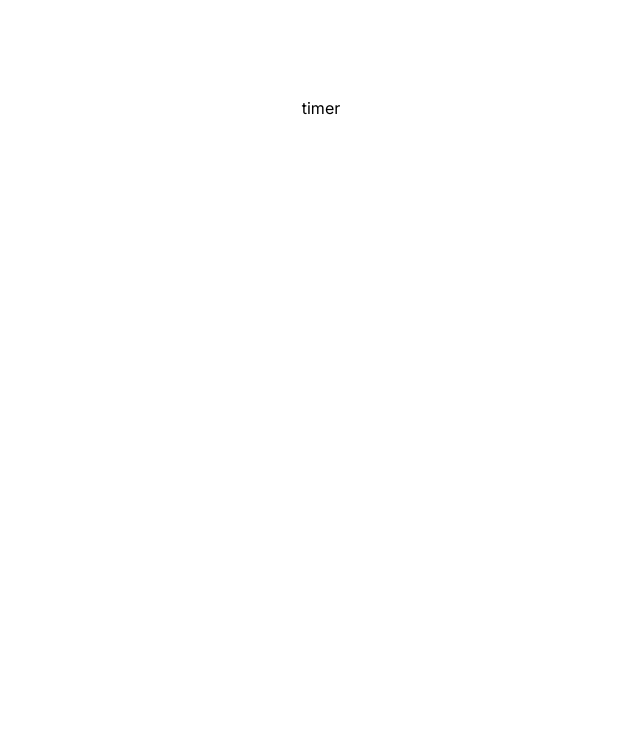
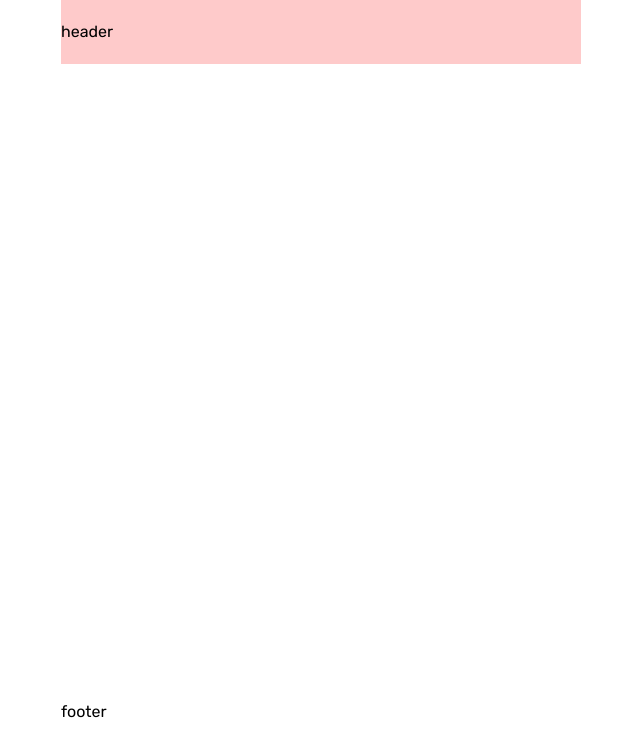
Before and after one commit to AnSuebin/timer, a Next.js app: page / in a window 1280 px wide. Shown: the top 756 px of the page, without its empty margins (319-959 px from the left). Built offline with nearby package versions, Linux system fonts and the light colour scheme.

Commit message:
styled : 기본 layout 적용

```diff
--- a/package.json
+++ b/package.json
@@ -21,6 +21,7 @@
     "eslint": "^8.56.0",
     "eslint-config-next": "14.1.0",
     "postcss": "^8",
+    "prettier-plugin-tailwindcss": "^0.5.11",
     "tailwindcss": "^3.3.0",
     "typescript": "^5"
   }
--- a/src/app/layout.tsx
+++ b/src/app/layout.tsx
@@ -1,12 +1,13 @@
-import type { Metadata } from "next";
-import { Inter } from "next/font/google";
-import "./globals.css";
+import type { Metadata } from 'next';
+import { Rubik } from 'next/font/google';
 
-const inter = Inter({ subsets: ["latin"] });
+import './globals.css';
+
+const rubik = Rubik({ subsets: ['latin'] });
 
 export const metadata: Metadata = {
-  title: "Create Next App",
-  description: "Generated by create next app",
+  title: 'Create Next App',
+  description: 'Generated by create next app',
 };
 
 export default function RootLayout({
@@ -16,7 +17,7 @@ export default function RootLayout({
 }>) {
   return (
     <html lang="en">
-      <body className={inter.className}>{children}</body>
+      <body className={rubik.className}>{children}</body>
     </html>
   );
 }
--- a/src/app/page.tsx
+++ b/src/app/page.tsx
@@ -1,9 +1,7 @@
-import Image from 'next/image';
+import Footer from '@/components/layout/Footer';
+import Header from '@/components/layout/Header';
+import MobileContainer from '@/components/container/MobileContainer';
 
 export default function Home() {
-  return (
-    <main className="flex min-h-screen flex-col items-center justify-between p-24">
-      timer
-    </main>
-  );
+  return <MobileContainer Header={<Header />} Footer={<Footer />}></MobileContainer>;
 }
--- /dev/null
+++ b/src/components/container/MobileContainer.tsx
@@ -0,0 +1,39 @@
+'use client';
+import React from 'react';
+
+import { useWindowSize } from '@/hooks/useWindowSize';
+
+interface Props {
+  MetaHead?: React.ReactElement;
+  Header?: React.ReactElement;
+  Footer?: React.ReactElement;
+}
+
+const MobileContainer: React.FC<React.PropsWithChildren<Props>> = ({
+  MetaHead,
+  Header,
+  Footer,
+  children,
+}) => {
+  const { isMobile } = useWindowSize();
+  const bottomPadding = Footer && 'mb-[100px]';
+  const mainTopMargin = isMobile ? 'pt-[50px]' : 'pt-[64px]';
+
+  return (
+    <div className={'min-h-screen w-full bg-white'}>
+      {MetaHead}
+      <header className="fixed top-0 left-1/2 translate-x-[-50%] z-[999] w-mobileWidth max-mobile:w-full">
+        {Header}
+      </header>
+      <main
+        className={`${mainTopMargin} ${bottomPadding} mx-auto w-mobileWidth min-h-[calc(100vh)]  shadow-inherit`}>
+        {children}
+      </main>
+      <footer className="fixed bottom-0 left-1/2 translate-x-[-50%] w-mobileWidth max-mobile:w-full">
+        {Footer}
+      </footer>
+    </div>
+  );
+};
+
+export default MobileContainer;
--- /dev/null
+++ b/src/components/layout/Footer.tsx
@@ -0,0 +1,7 @@
+import React from 'react';
+
+const Footer = () => {
+  return <div className=" h-footer">footer</div>;
+};
+
+export default Footer;
--- /dev/null
+++ b/src/components/layout/Header.tsx
@@ -0,0 +1,12 @@
+import React from 'react';
+
+const Header = () => {
+  return (
+    <header
+      className={`h-header max-mobile:h-mobileHeader bg-red-200 flex justify-between items-center `}>
+      header
+    </header>
+  );
+};
+
+export default Header;
--- /dev/null
+++ b/src/hooks/useWindowSize.ts
@@ -0,0 +1,30 @@
+'use client';
+
+import { useEffect, useState } from 'react';
+
+export const useWindowSize = () => {
+  const [isMobile, setIsMobile] = useState(false);
+  const [windowSize, setWindowSize] = useState({
+    width: 0,
+    height: 0,
+  });
+
+  useEffect(() => {
+    const handleResize = () => {
+      setWindowSize({
+        width: window.innerWidth,
+        height: window.innerHeight,
+      });
+
+      setIsMobile(window.innerWidth < 520);
+    };
+
+    window.addEventListener('resize', handleResize);
+
+    handleResize();
+
+    return () => window.removeEventListener('resize', handleResize);
+  }, []);
+
+  return { windowSize, isMobile };
+};
--- a/tailwind.config.ts
+++ b/tailwind.config.ts
@@ -1,17 +1,33 @@
-import type { Config } from "tailwindcss";
+import type { Config } from 'tailwindcss';
 
 const config: Config = {
   content: [
-    "./src/pages/**/*.{js,ts,jsx,tsx,mdx}",
-    "./src/components/**/*.{js,ts,jsx,tsx,mdx}",
-    "./src/app/**/*.{js,ts,jsx,tsx,mdx}",
+    './src/pages/**/*.{js,ts,jsx,tsx,mdx}',
+    './src/components/**/*.{js,ts,jsx,tsx,mdx}',
+    './src/app/**/*.{js,ts,jsx,tsx,mdx}',
   ],
   theme: {
     extend: {
-      backgroundImage: {
-        "gradient-radial": "radial-gradient(var(--tw-gradient-stops))",
-        "gradient-conic":
-          "conic-gradient(from 180deg at 50% 50%, var(--tw-gradient-stops))",
+      colors: {
+        primary: '#ffc107',
+        secondary: '#2979ff',
+        success: '00c07f',
+        failure: 'ff6562',
+        background: '#fff',
+      },
+      fontSize: {
+        '15px': '15px',
+      },
+      width: {
+        mobileWidth: '520px',
+      },
+      screens: {
+        mobile: '520px',
+      },
+      height: {
+        footer: '100px',
+        mobileHeader: '50px',
+        header: '64px',
       },
     },
   },
```
Also changed, not shown: .prettierrc.json, 2 other files (tests, documents, lock files or other folders).
